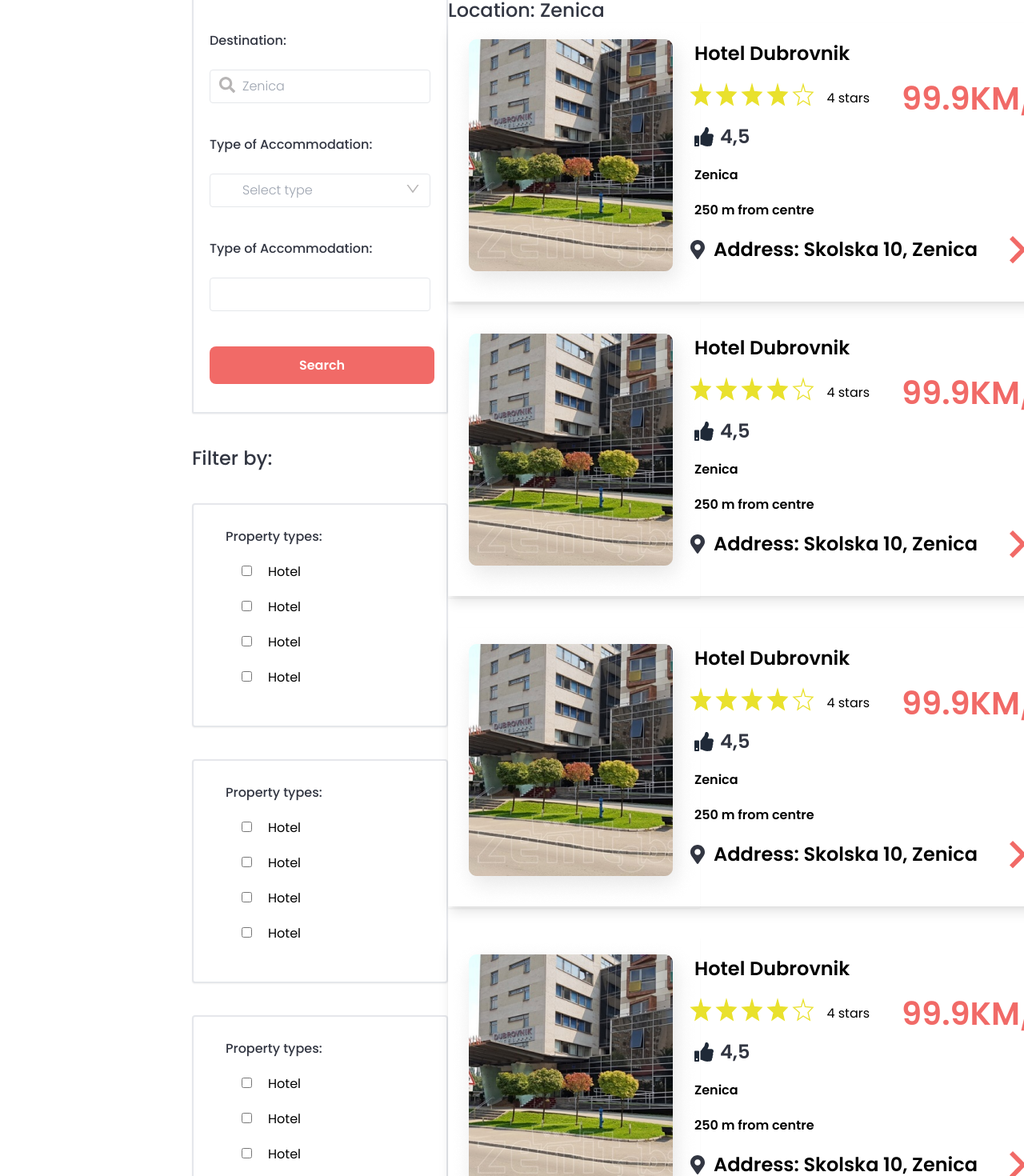
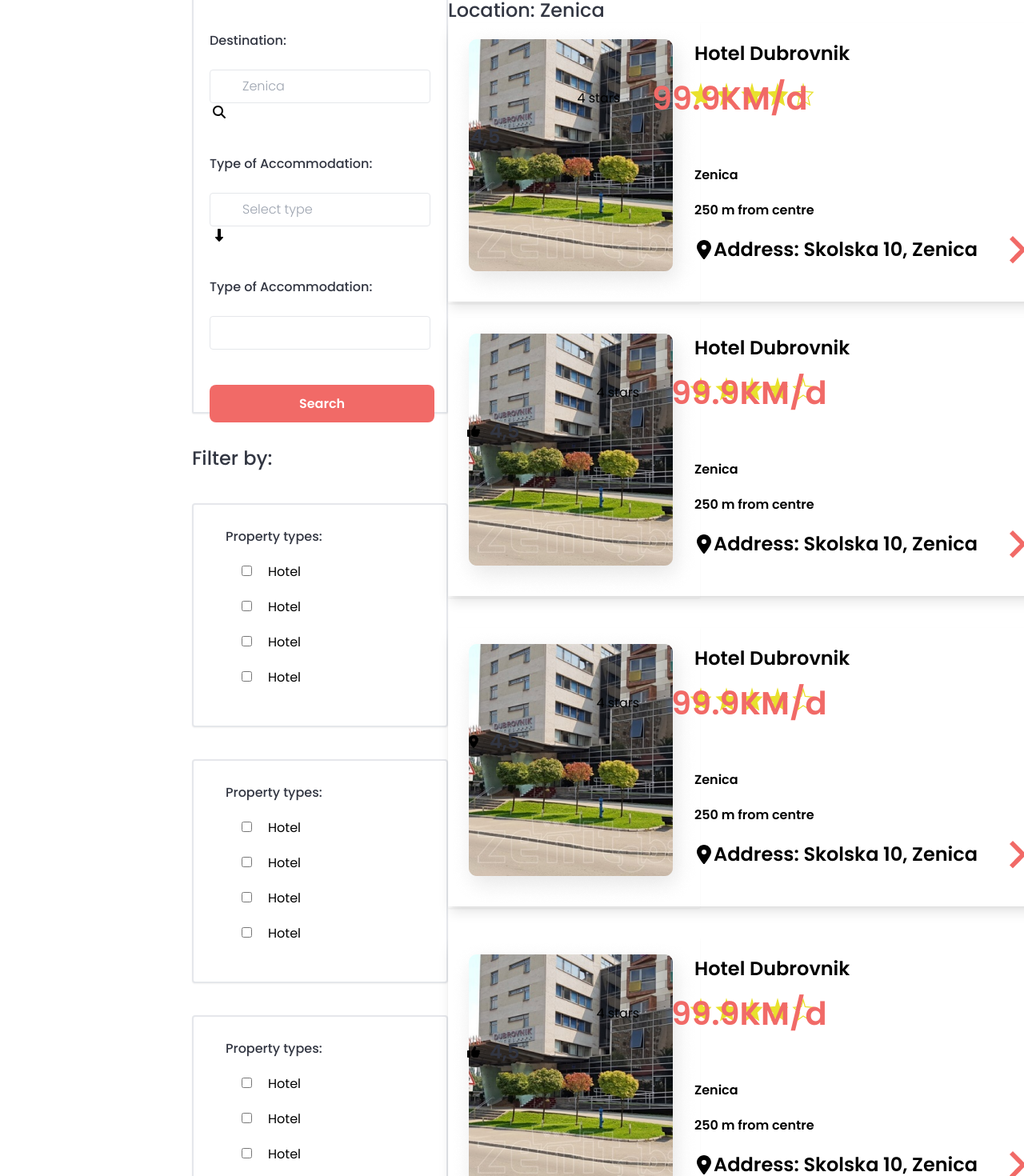
Before and after one commit to SakicHarun/booking_app, a Next.js app: page /listofaccomodations in a window 1280 px wide. Shown: the part 293-1763 px from the top of the page at 80% size. Built offline with nearby package versions, Linux system fonts and the light colour scheme.

Commit message:
promjene ikonica

```diff
--- a/app/components/ListOfAccomodations.tsx
+++ b/app/components/ListOfAccomodations.tsx
@@ -1,10 +1,9 @@
 "use client";
 import React, { useState } from 'react';
-import { FaSearch } from 'react-icons/fa';
-import { FaThumbsUp } from 'react-icons/fa';
+import { FontAwesomeIcon } from "@fortawesome/react-fontawesome";
 import '@fortawesome/fontawesome-free/css/all.min.css';
-import { FaMapMarkerAlt } from 'react-icons/fa';
-import { AiOutlineDown } from 'react-icons/ai';
+import { faMagnifyingGlass, faThumbsUp, faMapMarkerAlt, faDownLong } from "@fortawesome/free-solid-svg-icons";
+
 
 const StarIcon: React.FC<{ filled: boolean; onClick: () => void; onMouseEnter: () => void; onMouseLeave: () => void }> = ({ filled, onClick, onMouseEnter, onMouseLeave }) => (
   <svg
@@ -66,10 +65,7 @@
                     className="py-2 pl-10 rounded text-left border font-light text-base text-[#323642] border-[#B7B5B5]*0.4 w-full mt-1"
                     value={''}
                   />
-                  <FaSearch
-                    className="absolute left-3 top-1/2 transform -translate-y-1/2 text-[#B7B5B5]"
-                    size={20}
-                  />
+                  <FontAwesomeIcon icon={faMagnifyingGlass} width={24} height={24} />
                 </div>
 
                 <p className='mt-10 font-medium text-base text-[#323642]'>Type of Accommodation:</p>
@@ -82,11 +78,7 @@
                     readOnly
                     onClick={toggleDropdown}
                   />
-                  <AiOutlineDown
-                    className="absolute right-3 top-1/2 transform -translate-y-1/2 text-[#B7B5B5] cursor-pointer"
-                    size={20}
-                    onClick={toggleDropdown}
-                  />
+                  <FontAwesomeIcon icon={faDownLong} width={24} height={24} />
                   {isDropdownOpen && (
                     <div className="absolute z-10 mt-2 w-full bg-white border border-[#B7B5B5] rounded shadow-lg">
                       <ul className="list-none m-0 p-0">
@@ -299,7 +291,7 @@
                     ))}
                   </div>
                   <div className='flex mt-5 mb-5 items-center'>
-                    <FaThumbsUp className='text-gray-800 ml-72 w-6 h-6 cursor-pointer'/>
+
                     <span className='ml-2 text-2xl text-[#323642] font-semibold'>4,5</span>
                     <p className='ml-24 -mt-24 whitespace-nowrap'>4 stars</p>
                     <p className='ml-10 -mt-24 text-[#F16A67] font-semibold text-40px mr-5'>99.9KM/d</p>
@@ -308,7 +300,7 @@
                 <p className='ml-72 text-base font-semibold mb-5'>Zenica</p>
                 <p className='ml-72 text-base font-semibold mb-5'>250 m from centre</p>
                 <p className='flex items-center ml-72 text-2xl font-semibold'>
-                  <FaMapMarkerAlt style={{ width: '24px', height: '24px' }} className='text-[#323642] -ml-2 mr-2' />
+                <FontAwesomeIcon icon={faMapMarkerAlt} width={24} height={24} />
                   Address: Skolska 10, Zenica
                   <img className='ml-10' src="/arrow.png" alt="" />
                 </p>
@@ -334,7 +326,7 @@
                     ))}
                   </div>
                   <div className='flex mt-5 mb-5 items-center'>
-                    <FaThumbsUp className='text-gray-800 ml-72 w-6 h-6 cursor-pointer'/>
+                  <FontAwesomeIcon icon={faThumbsUp} width={24} height={24} />
                     <span className='ml-2 text-2xl text-[#323642] font-semibold'>4,5</span>
                     <p className='ml-24 -mt-24 whitespace-nowrap'>4 stars</p>
                     <p className='ml-10 -mt-24 text-[#F16A67] font-semibold text-40px mr-5'>99.9KM/d</p>
@@ -343,7 +335,7 @@
                 <p className='ml-72 text-base font-semibold mb-5'>Zenica</p>
                 <p className='ml-72 text-base font-semibold mb-5'>250 m from centre</p>
                 <p className='flex items-center ml-72 text-2xl font-semibold'>
-                  <FaMapMarkerAlt style={{ width: '24px', height: '24px' }} className='text-[#323642] -ml-2 mr-2' />
+                <FontAwesomeIcon icon={faMapMarkerAlt} width={24} height={24} />
                   Address: Skolska 10, Zenica
                   <img className='ml-10' src="/arrow.png" alt="" />
                 </p>
@@ -369,7 +361,7 @@
                     ))}
                   </div>
                   <div className='flex mt-5 mb-5 items-center'>
-                    <FaThumbsUp className='text-gray-800 ml-72 w-6 h-6 cursor-pointer'/>
+                  <FontAwesomeIcon icon={faMapMarkerAlt} width={24} height={24} />
                     <span className='ml-2 text-2xl text-[#323642] font-semibold'>4,5</span>
                     <p className='ml-24 -mt-24 whitespace-nowrap'>4 stars</p>
                     <p className='ml-10 -mt-24 text-[#F16A67] font-semibold text-40px mr-5'>99.9KM/d</p>
@@ -378,7 +370,7 @@
                 <p className='ml-72 text-base font-semibold mb-5'>Zenica</p>
                 <p className='ml-72 text-base font-semibold mb-5'>250 m from centre</p>
                 <p className='flex items-center ml-72 text-2xl font-semibold'>
-                  <FaMapMarkerAlt style={{ width: '24px', height: '24px' }} className='text-[#323642] -ml-2 mr-2' />
+                <FontAwesomeIcon icon={faMapMarkerAlt} width={24} height={24} />
                   Address: Skolska 10, Zenica
                   <img className='ml-10' src="/arrow.png" alt="" />
                 </p>
@@ -404,7 +396,7 @@
                     ))}
                   </div>
                   <div className='flex mt-5 mb-5 items-center'>
-                    <FaThumbsUp className='text-gray-800 ml-72 w-6 h-6 cursor-pointer'/>
+                  <FontAwesomeIcon icon={faThumbsUp} width={24} height={24} />
                     <span className='ml-2 text-2xl text-[#323642] font-semibold'>4,5</span>
                     <p className='ml-24 -mt-24 whitespace-nowrap'>4 stars</p>
                     <p className='ml-10 -mt-24 text-[#F16A67] font-semibold text-40px mr-5'>99.9KM/d</p>
@@ -413,7 +405,7 @@
                 <p className='ml-72 text-base font-semibold mb-5'>Zenica</p>
                 <p className='ml-72 text-base font-semibold mb-5'>250 m from centre</p>
                 <p className='flex items-center ml-72 text-2xl font-semibold'>
-                  <FaMapMarkerAlt style={{ width: '24px', height: '24px' }} className='text-[#323642] -ml-2 mr-2' />
+                <FontAwesomeIcon icon={faMapMarkerAlt} width={24} height={24} />
                   Address: Skolska 10, Zenica
                   <img className='ml-10' src="/arrow.png" alt="" />
                 </p>
@@ -439,7 +431,7 @@
                     ))}
                   </div>
                   <div className='flex mt-5 mb-5 items-center'>
-                    <FaThumbsUp className='text-gray-800 ml-72 w-6 h-6 cursor-pointer'/>
+                  <FontAwesomeIcon icon={faThumbsUp} width={24} height={24} />
                     <span className='ml-2 text-2xl text-[#323642] font-semibold'>4,5</span>
                     <p className='ml-24 -mt-24 whitespace-nowrap'>4 stars</p>
                     <p className='ml-10 -mt-24 text-[#F16A67] font-semibold text-40px mr-5'>99.9KM/d</p>
@@ -448,7 +440,7 @@
                 <p className='ml-72 text-base font-semibold mb-5'>Zenica</p>
                 <p className='ml-72 text-base font-semibold mb-5'>250 m from centre</p>
                 <p className='flex items-center ml-72 text-2xl font-semibold'>
-                  <FaMapMarkerAlt style={{ width: '24px', height: '24px' }} className='text-[#323642] -ml-2 mr-2' />
+                <FontAwesomeIcon icon={faMapMarkerAlt} width={24} height={24} />
                   Address: Skolska 10, Zenica
                   <img className='ml-10' src="/arrow.png" alt="" />
                 </p>
--- a/package.json
+++ b/package.json
@@ -27,6 +27,7 @@
     "@types/node": "^20",
     "@types/react": "^18",
     "@types/react-dom": "^18",
+    "@types/react-icons": "^3.0.0",
     "eslint": "^8",
     "eslint-config-next": "14.2.5",
     "postcss": "^8",
```
Also changed, not shown: 1 other file (tests, documents, lock files or other folders).
